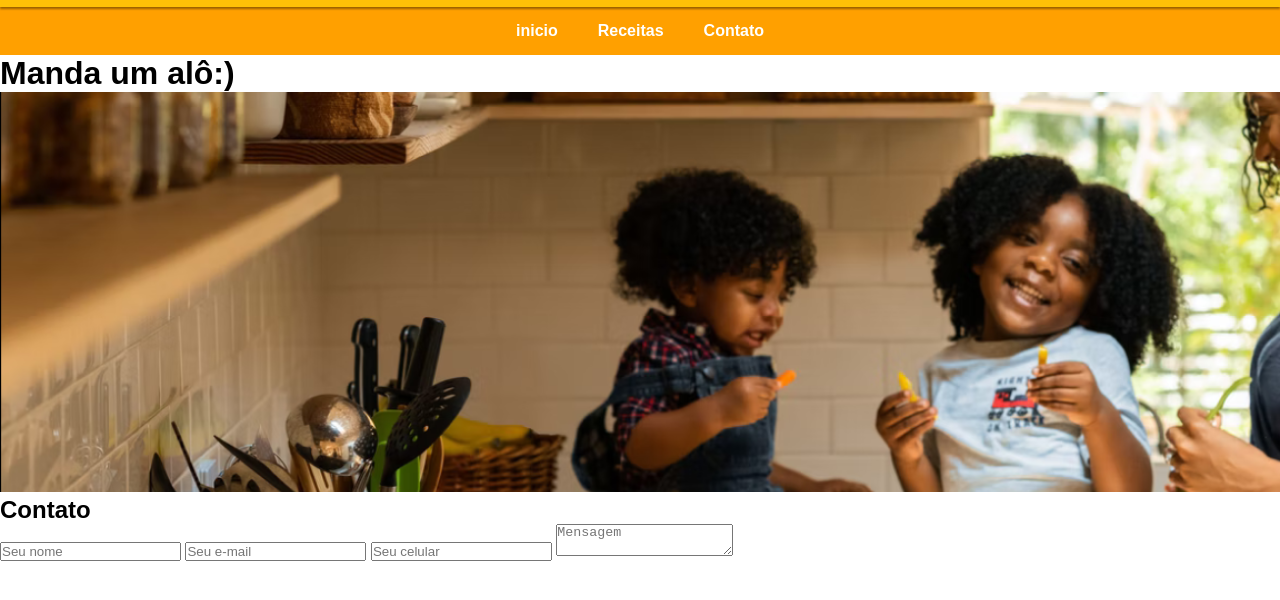
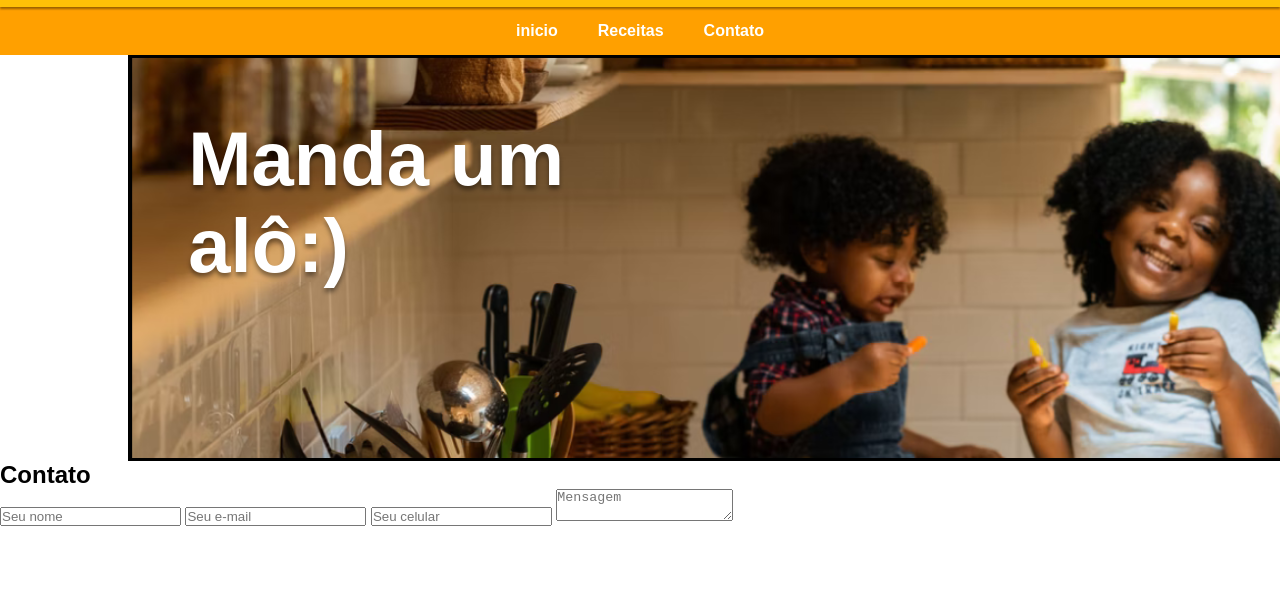
Before and after one commit to Gandara247/omma-cook, a plain HTML site: page src/screens/Contato/index.html in a window 1280 px wide. Shown: the part 148-748 px from the top of the page. Drawn offline with Linux system fonts and the light colour scheme.

Commit message:
novas informações na página

```diff
--- a/src/screens/Contato/index.html
+++ b/src/screens/Contato/index.html
@@ -26,9 +26,9 @@
         </nav>
     </header>
     <div id="slide-contato">
-        <div>
-            <h1>Manda um alô:)</h1>
-        </div>
+
+            <h1>Manda um <br>alô:)</h1>
+
         <img src="../../../assets/images/Manda-um-alo.png" alt="">
     </div>
     <div class="container">
--- a/src/screens/Contato/style.css
+++ b/src/screens/Contato/style.css
@@ -0,0 +1,16 @@
+#slide-contato{
+    display: flex;
+    position: relative;
+    margin-left: 10%;
+    border: solid;
+    /* box-shadow: 4px 5px 10px 1px rgba(0, 0, 0, 0.40); */
+
+}
+
+#slide-contato h1{
+    position: absolute;
+    margin: 5%;
+    color: #fff;
+    text-shadow: 0px 4px 4px rgba(0, 0, 0, 0.40);
+    font-size: 76px;
+}
```
